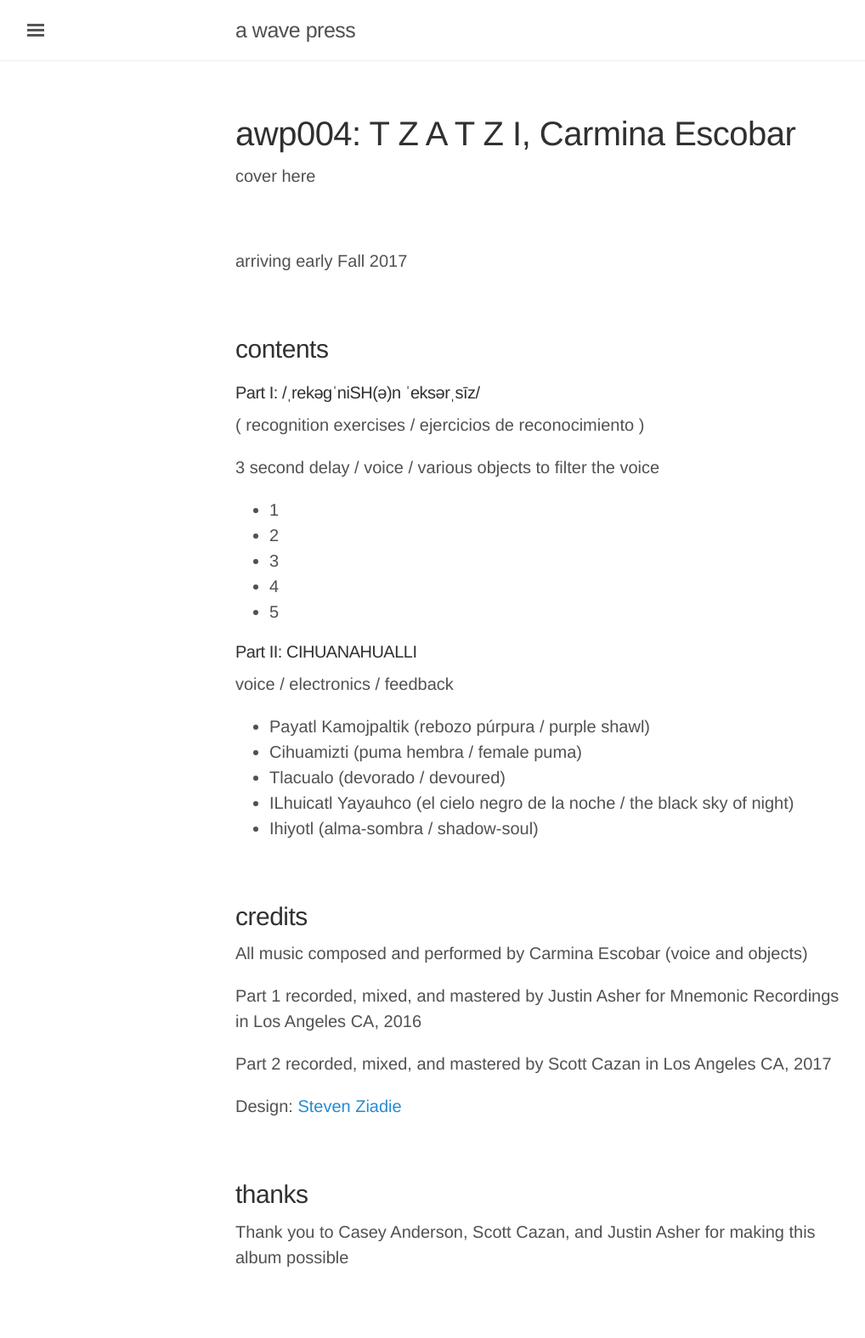
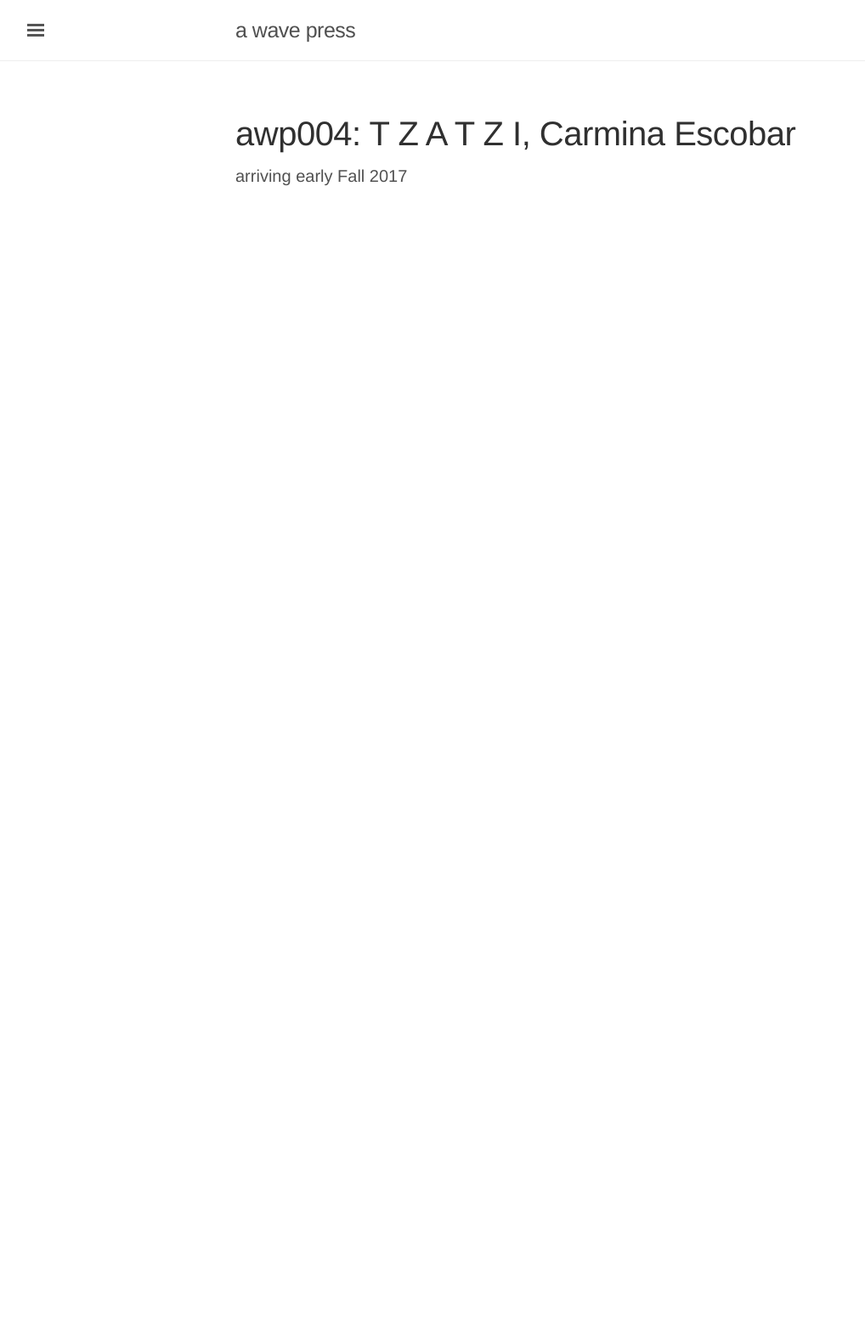
Before and after one commit to caseyanderson/awavepress.com, a Jekyll site: the page built from _posts/releases/2017-08-31-TZATZI.md, in a window 1280 px wide. Shown: the whole page at 85% size, without its empty margins (3-1021 px from the left). Built offline with Jekyll 4.4.1, drawn with Linux system fonts in a browser that asks for light colours; after the commit the page ends 900 px from its top, so only the background shows below that.

Commit message:
hiding for now

```diff
--- a/_posts/releases/2017-08-31-TZATZI.md
+++ b/_posts/releases/2017-08-31-TZATZI.md
@@ -6,13 +6,13 @@ tags: releases
 excerpt: CD / digital
 ---
 
-cover here
+<!-- cover here
 
-<br/>
+<br/> -->
 
 arriving early Fall 2017
 
-<br/>
+<!-- <br/>
 
 ## contents
 
@@ -54,4 +54,4 @@ Design: [Steven Ziadie](http://estzi.com/)
 
 ## thanks
 
-Thank you to Casey Anderson, Scott Cazan, and Justin Asher for making this album possible
+Thank you to Casey Anderson, Scott Cazan, and Justin Asher for making this album possible -->
```
